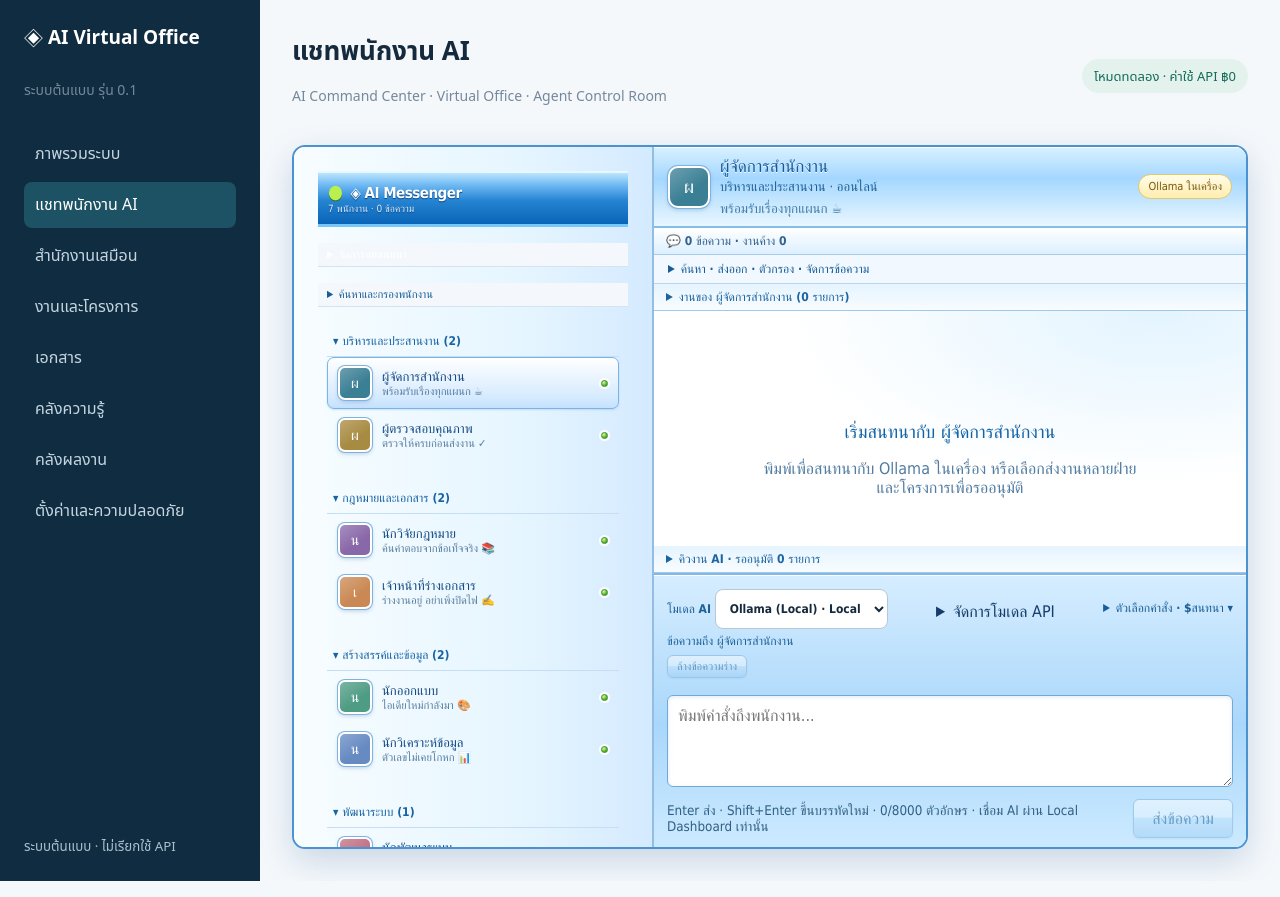
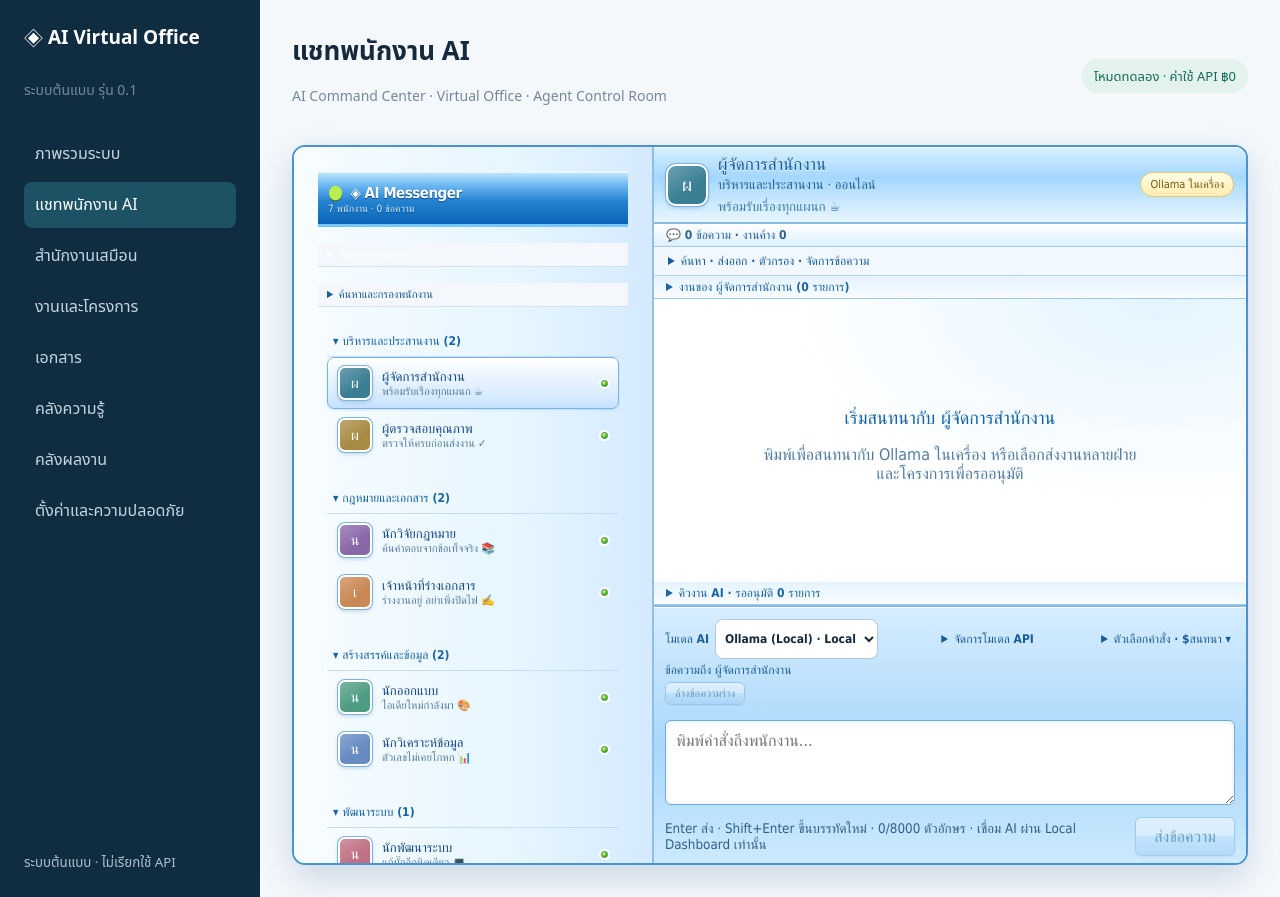
Before and after one commit to lnwlawyer/ai-virtual-office, a React (Vite) app: page / in a window 1280 px wide. Both pictures are taken after a click on the button "แชทพนักงาน AI". Built offline with nearby package versions, Linux system fonts and the light colour scheme; no server answers.

Commit message:
style: maximize Messenger transcript and compact model settings

```diff
--- a/src/messenger-dashboard.css
+++ b/src/messenger-dashboard.css
@@ -174,3 +174,23 @@
  .msn-roster .msn-group{padding:3px 9px}
  .msn-roster .msn-group-toggle{font-size:12px;padding:8px 6px}
 }
+
+/* Chat-first composer: compact model controls and readable transcript. */
+.msn-shell{height:min(90vh,960px);min-height:580px}
+.msn-chat{min-height:0;overflow:hidden}
+.msn-chat-top{padding:7px 12px}
+.msn-chat-toolbar{padding:4px 12px}
+.msn-task-details{padding:4px 12px}
+.msn-conversation{flex:1 1 auto;min-height:180px;overflow-y:auto;padding:12px 16px}
+.msn-message{padding:9px 11px;margin-bottom:10px;max-width:88%}
+.msn-message button{margin-top:5px;padding:3px 7px}
+.msn-composer{padding:7px 11px;flex:0 0 auto}
+.msn-composer-controls{display:flex;align-items:center;gap:12px;flex-wrap:wrap;margin-bottom:4px}
+.msn-composer-controls>label{display:flex;align-items:center;gap:6px;margin:0}
+.msn-composer-controls select{max-width:260px;padding:5px}
+.msn-provider-settings,.msn-composer-controls .msn-quick-prompts{margin:0;font-size:12px}
+.msn-provider-settings>summary,.msn-composer-controls .msn-quick-prompts>summary{cursor:pointer;padding:4px;color:#185d96;font-weight:700}
+.msn-provider-settings[open],.msn-composer-controls .msn-quick-prompts[open]{max-height:220px;overflow:auto;flex-basis:100%;background:#eaf5ff;border:1px solid #b6d5ed;border-radius:6px;padding:6px}
+.msn-composer textarea{min-height:58px;max-height:130px}
+.msn-composer .msn-clear-draft{margin:0 0 3px}
+@media(max-width:760px){.msn-chat{height:660px}.msn-conversation{min-height:170px}.msn-composer-controls{gap:5px}.msn-composer textarea{min-height:58px}}
```
